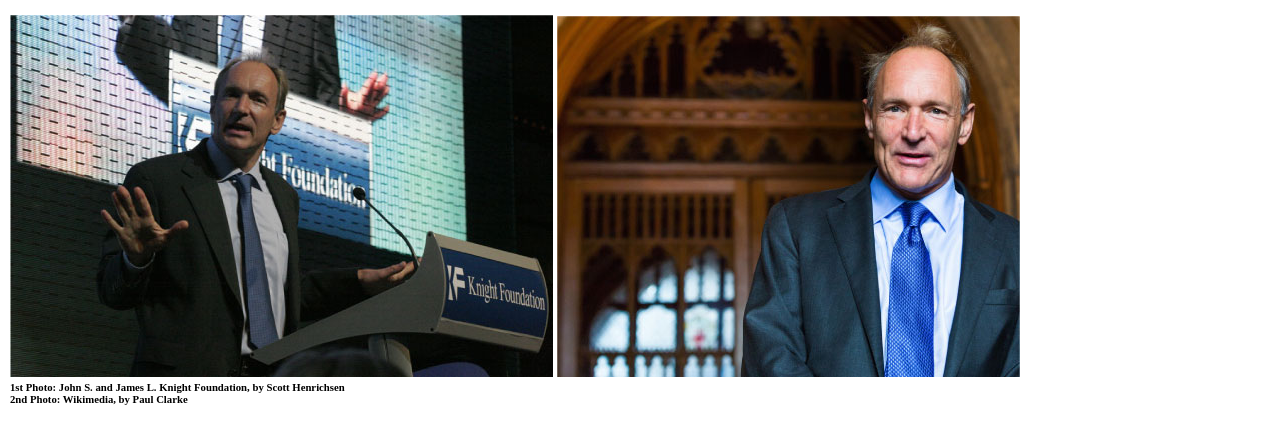
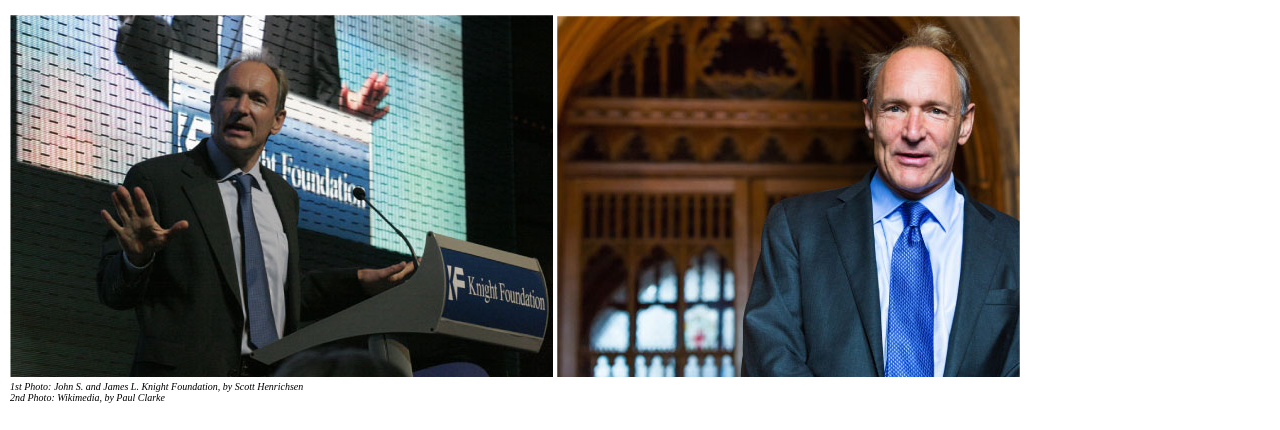
Before and after one commit to dominici94/html-css-booleaner, a plain HTML site: page index.html in a window 1280 px wide. Shown: the part 343-773 px from the top of the page. Drawn offline with Linux system fonts and the light colour scheme.

Commit message:
revisione codice

```diff
--- a/CSS/style.css
+++ b/CSS/style.css
@@ -20,6 +20,8 @@ main{
     margin-left: 10px;
 }
 
+/* main */
+
 .title{
     color: gray;
 }
@@ -31,6 +33,12 @@ h1{
 
 #color-title{
     color: rgb(71, 195, 236);
+}
+
+.img-exp{
+    font-size: 10px;
+    font-style: italic;
+    font-weight: 100;
 }
 
 .yellow-par{
@@ -46,6 +54,8 @@ ul{
     padding-left: 0;
     margin-left: 10px;
 }
+
+/* tabella */
 
 table{
     border-collapse: collapse;
--- a/index.html
+++ b/index.html
@@ -34,8 +34,8 @@
         <section>
             <img src="img/tim-1.jpg" alt="Tim Berners-Lee in conferenza">
             <img src="img/tim-2.jpg" alt="Tim Berners-Lee foto">
-            <h6>1st Photo: John S. and James L. Knight Foundation, by Scott Henrichsen</h6>
-            <h6>2nd Photo: Wikimedia, by Paul Clarke</h6>
+            <h6 class="img-exp">1st Photo: John S. and James L. Knight Foundation, by Scott Henrichsen</h6>
+            <h6 class="img-exp">2nd Photo: Wikimedia, by Paul Clarke</h6>
         </section>
         <!-- fine sezione immagini -->
 
```
